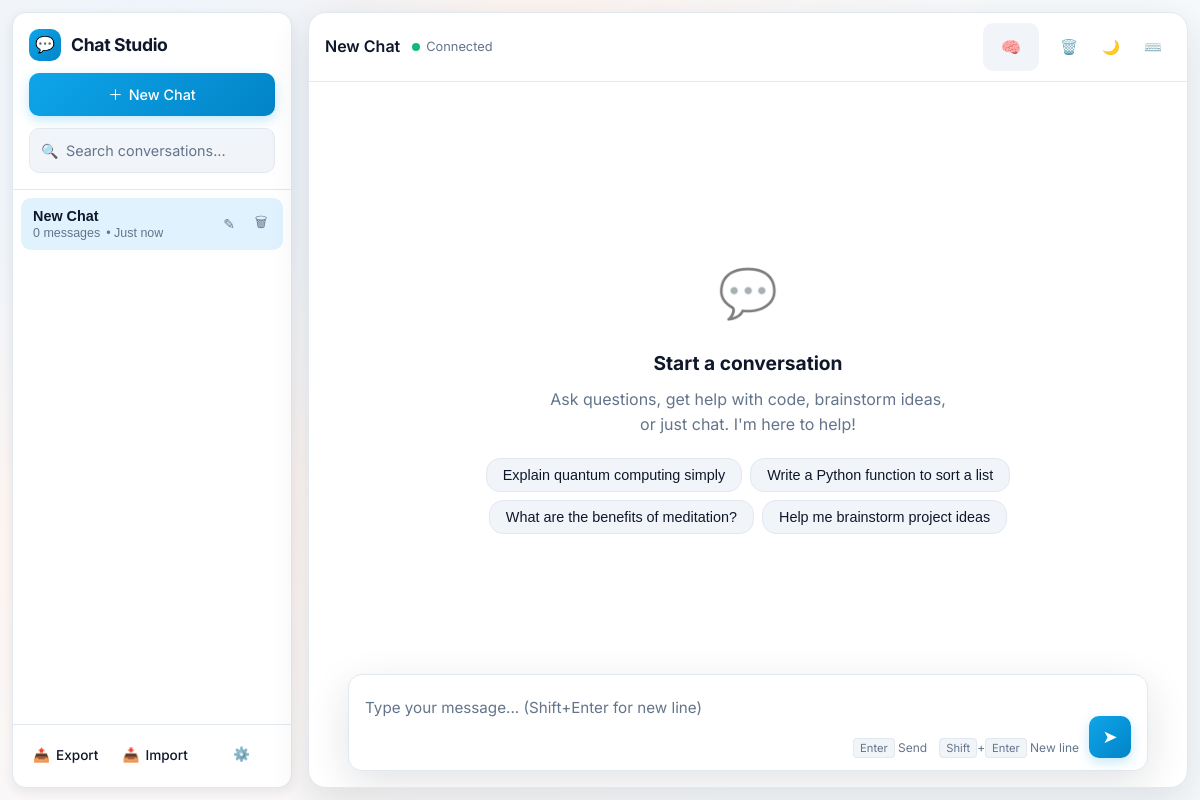
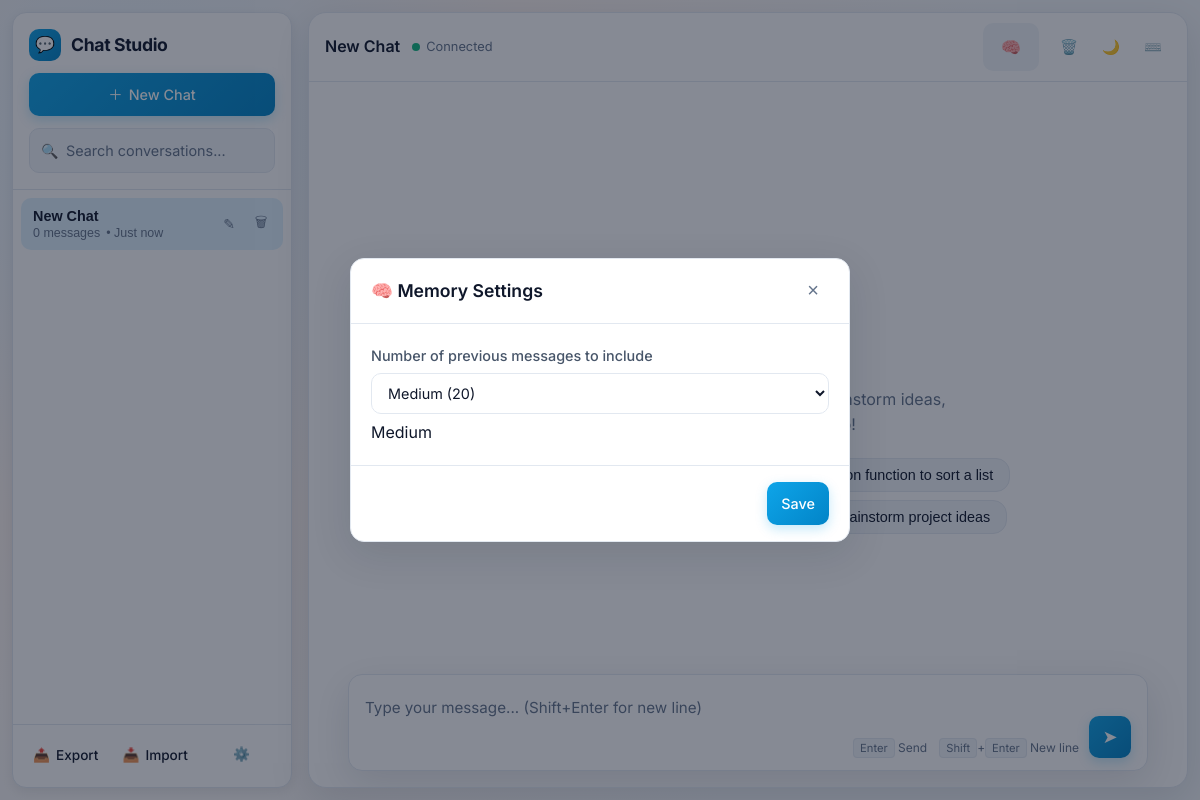
Before and after one commit to voidrlm/PrivateGPT, an Electron app: page public/index.html in a window 1200 px wide. Both pictures are taken after a click on the button "Memory". Drawn offline with nearby package versions, Linux system fonts and the light colour scheme; a small style sheet from the web is missing.

Commit message:
feat(memory): implement memory settings modal with options for message history

```diff
--- a/public/index.html
+++ b/public/index.html
@@ -1518,16 +1518,6 @@
           <div class="header-controls">
             <div class="control-group">
               <button id="memory-icon-btn" class="btn btn-ghost btn-icon" title="Memory" style="font-size:1.2em;vertical-align:middle;">🧠</button>
-              <div id="memory-dropdown" style="display:none;position:absolute;z-index:1000;background:#fff;border:1px solid #ccc;padding:8px 12px;border-radius:6px;box-shadow:0 2px 8px rgba(0,0,0,0.08);">
-                <select id="memory-range" title="Number of previous messages to include">
-                  <option value="0">Zero (0)</option>
-                  <option value="5">Low (5)</option>
-                  <option value="20">Medium (20)</option>
-                  <option value="50">High (50)</option>
-                  <option value="-1">Max (All messages)</option>
-                </select>
-                <span id="memory-value">Medium</span>
-              </div>
             </div>
           </div>
 
@@ -1734,6 +1724,74 @@
     <!-- Hidden file input for import -->
     <input type="file" id="import-file" accept=".json" class="hidden" />
 
+    <!-- Memory dialog modal -->
+    <div class="modal-overlay" id="memory-modal" style="display:none;">
+      <div class="modal">
+        <div class="modal-header">
+          <h2>🧠 Memory Settings</h2>
+          <button class="modal-close" id="close-memory-modal" aria-label="Close">&times;</button>
+        </div>
+        <div class="modal-body">
+          <div class="form-group">
+            <label for="memory-range">Number of previous messages to include</label>
+            <select id="memory-range" style="width:100%;">
+              <option value="0">Zero (0)</option>
+              <option value="5">Low (5)</option>
+              <option value="20">Medium (20)</option>
+              <option value="50">High (50)</option>
+              <option value="-1">Max (All messages)</option>
+            </select>
+            <span id="memory-value">Medium</span>
+          </div>
+        </div>
+        <div class="modal-footer">
+          <button class="btn btn-primary" id="save-memory-settings">Save</button>
+        </div>
+      </div>
+    </div>
+
     <script type="module" src="modules/main.js"></script>
+    <script>
+      document.addEventListener("DOMContentLoaded", function() {
+        var memoryBtn = document.getElementById("memory-icon-btn");
+        var memoryModal = document.getElementById("memory-modal");
+        var closeMemoryModal = document.getElementById("close-memory-modal");
+        var saveMemorySettings = document.getElementById("save-memory-settings");
+        var memoryRange = document.getElementById("memory-range");
+        var memoryValue = document.getElementById("memory-value");
+        // Show modal on icon click
+        if (memoryBtn && memoryModal) {
+          memoryBtn.addEventListener("click", function(e) {
+            e.stopPropagation();
+            memoryModal.style.display = "flex";
+          });
+        }
+        // Close modal
+        if (closeMemoryModal && memoryModal) {
+          closeMemoryModal.addEventListener("click", function() {
+            memoryModal.style.display = "none";
+          });
+        }
+        // Save and close
+        if (saveMemorySettings && memoryModal) {
+          saveMemorySettings.addEventListener("click", function() {
+            memoryModal.style.display = "none";
+          });
+        }
+        // Update label on change
+        if (memoryRange && memoryValue) {
+          memoryRange.addEventListener("change", function() {
+            var label = memoryRange.options[memoryRange.selectedIndex].text;
+            memoryValue.textContent = label.replace(/\(.*/, '').trim();
+          });
+        }
+        // Close modal on outside click
+        if (memoryModal) {
+          memoryModal.addEventListener("click", function(e) {
+            if (e.target === memoryModal) memoryModal.style.display = "none";
+          });
+        }
+      });
+    </script>
   </body>
 </html>
```
